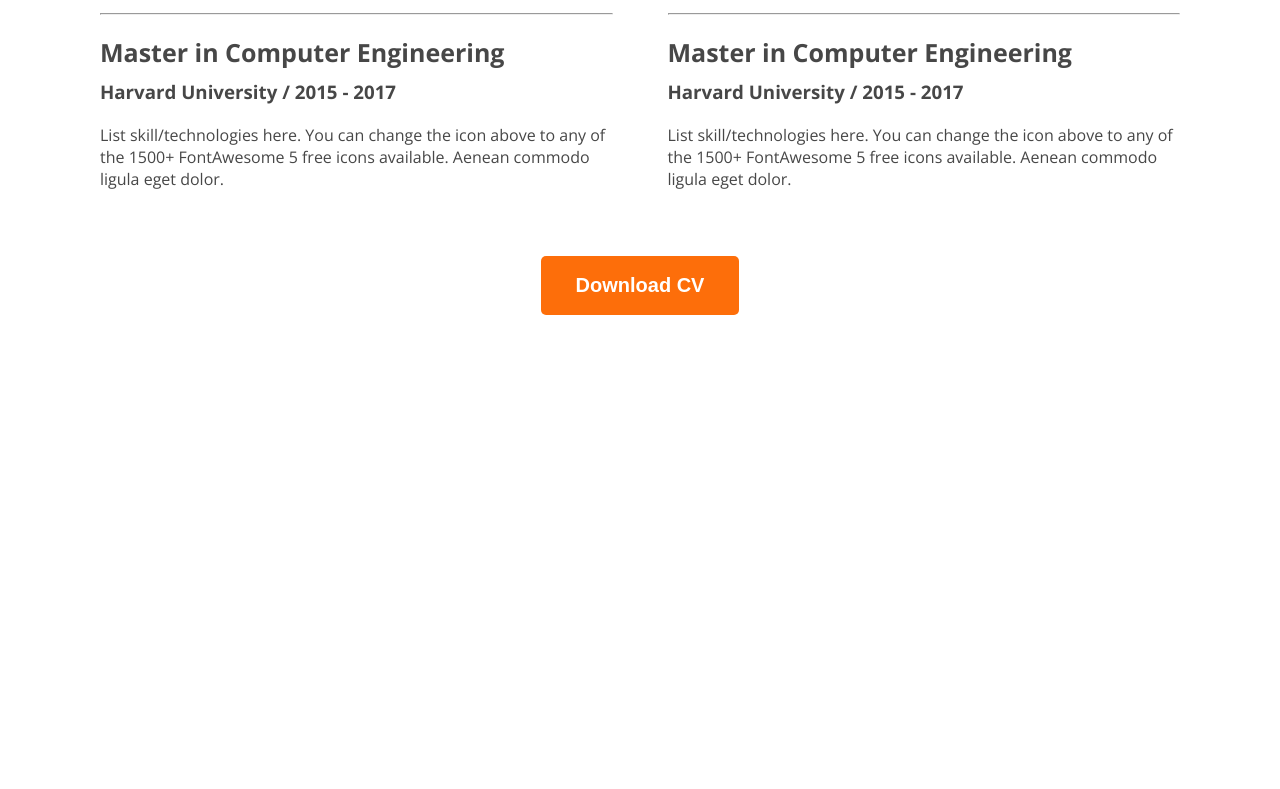
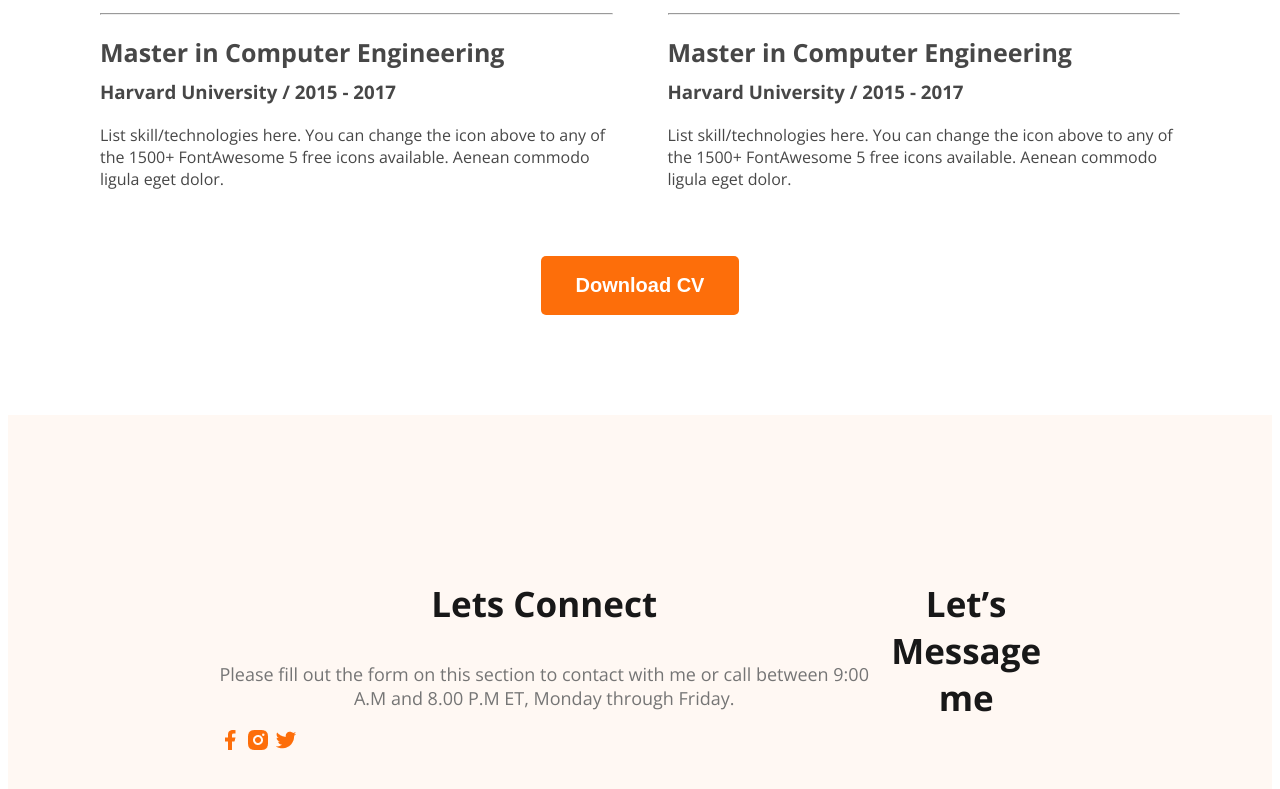
Before and after one commit to Biswajitdas01/Practice-website-1, a plain HTML site: page index.html in a window 1280 px wide. Shown: the part 2909-3698 px from the top of the page. Before the commit the page ends 3232 px from the top, so only its background shows below. Drawn offline with nearby package versions, Linux system fonts and the light colour scheme.

Commit message:
bacis footer

```diff
--- a/Styles/portfolio.css
+++ b/Styles/portfolio.css
@@ -180,7 +180,8 @@ main section {
     font-weight: 700;
     margin-bottom: 10px;
 }
-.resume-item-institute{
+
+.resume-item-institute {
     margin-bottom: 20px;
     margin-top: 0px;
 }
@@ -189,7 +190,17 @@ main section {
 .resume-item-description {
     color: #474747;
 }
-.download-cv{
+
+.download-cv {
     text-align: center;
     margin-top: 50px;
 }
+
+/* footer style  */
+
+footer {
+    display: flex;
+    background-color: #FFF8F3;
+    margin-top: 100px;
+    padding: 130px 210px;
+}
--- a/index.html
+++ b/index.html
@@ -156,7 +156,20 @@
         </section>
     </main>
     <footer>
-
+        <div class="footer-column">
+            <h3 class="section-title">Lets Connect</h3>
+            <p class="section-description">
+                Please fill out the form on this section to contact with me or call between 9:00 A.M and 8.00 P.M ET, Monday through Friday.
+            </p>
+            <div class="social-link">
+                <a href=""><img src="images/icons/facebook.png" alt=""></a>
+                <a href=""><img src="images/icons/insta.png" alt=""></a>
+                <a href=""><img src="images/icons/twitter.png" alt=""></a>
+            </div>
+        </div>
+        <div class="footer-column">
+            <h3 class="section-title">Let’s Message me</h3>
+        </div>
     </footer>
 
 </body>
```
